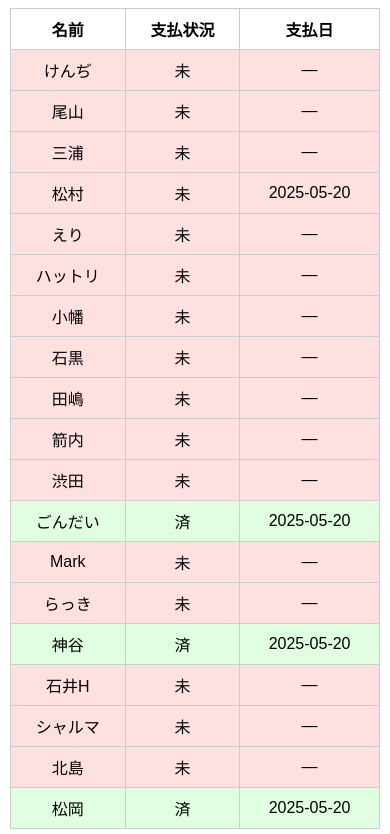
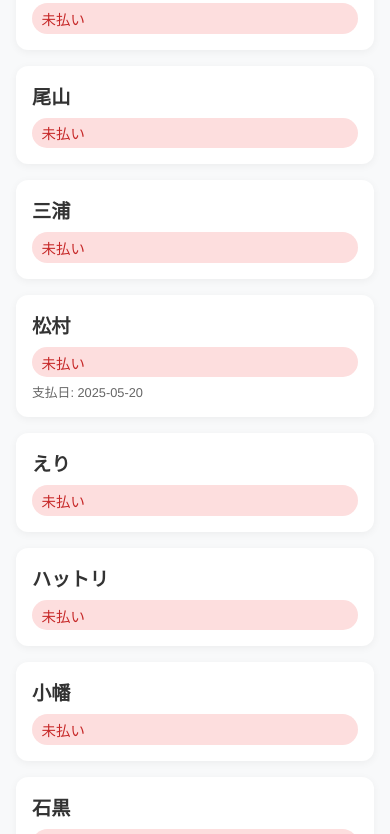
Before and after one commit to dicek-eth/payment-status-20240524, a plain HTML site: page index.html in a window 390 px wide. Shown: the part 167-1001 px from the top of the page. Drawn offline with Linux system fonts and the light colour scheme.

Commit message:
update for smartphone

```diff
--- a/index.html
+++ b/index.html
@@ -7,22 +7,11 @@
   <link rel="stylesheet" href="style.css" />
 </head>
 <body>
-  <h1>5/24（土）13:00 集金状況</h1>
-  <table id="payment-table">
-    <thead>
-      <tr>
-        <th>名前</th>
-        <th>支払状況</th>
-        <th>支払日</th>
-      </tr>
-    </thead>
-    <tbody></tbody>
-  </table>
-
+  <h1>5/24（土）ゾエちゃんプレゼント集金状況</h1>
+  <div id="cards-container"></div>
   <footer>
     <p>※ 管理者が随時更新します</p>
   </footer>
-
   <script src="script.js"></script>
 </body>
 </html>
--- a/script.js
+++ b/script.js
@@ -1,18 +1,28 @@
 fetch('data.json')
   .then(response => response.json())
   .then(data => {
-    const tbody = document.querySelector("#payment-table tbody");
+    const container = document.getElementById("cards-container");
 
     data.forEach(person => {
-      const tr = document.createElement("tr");
-      tr.className = person.status === "済" ? "paid" : "unpaid";
+      const card = document.createElement("div");
+      card.className = "card";
 
-      tr.innerHTML = `
-        <td>${person.name}</td>
-        <td>${person.status}</td>
-        <td>${person.date || "―"}</td>
-      `;
+      const name = document.createElement("div");
+      name.className = "name";
+      name.textContent = person.name;
 
-      tbody.appendChild(tr);
+      const status = document.createElement("div");
+      status.className = `status ${person.status === "済" ? "paid" : "unpaid"}`;
+      status.textContent = person.status === "済" ? "支払済み" : "未払い";
+
+      const date = document.createElement("div");
+      date.className = "date";
+      date.textContent = person.date ? `支払日: ${person.date}` : "";
+
+      card.appendChild(name);
+      card.appendChild(status);
+      if (person.date) card.appendChild(date);
+
+      container.appendChild(card);
     });
   });
--- a/style.css
+++ b/style.css
@@ -1,37 +1,61 @@
 body {
-  font-family: sans-serif;
+  font-family: 'Helvetica Neue', sans-serif;
+  padding: 1rem;
+  margin: 0 auto;
   max-width: 600px;
-  margin: 30px auto;
-  padding: 10px;
+  background-color: #f8f9fa;
+  color: #333;
 }
 
 h1 {
   text-align: center;
+  font-size: 1.5rem;
+  margin-bottom: 1rem;
 }
 
-table {
-  width: 100%;
-  border-collapse: collapse;
-  margin-top: 20px;
+.card {
+  background: white;
+  border-radius: 12px;
+  padding: 1rem;
+  margin-bottom: 1rem;
+  box-shadow: 0 2px 8px rgba(0,0,0,0.05);
+  display: flex;
+  flex-direction: column;
 }
 
-th, td {
-  border: 1px solid #ccc;
-  padding: 8px;
-  text-align: center;
+.name {
+  font-size: 1.2rem;
+  font-weight: bold;
+  margin-bottom: 0.5rem;
 }
 
-tr.paid {
-  background-color: #e0ffe0;
+.status {
+  font-size: 0.9rem;
+  padding: 0.3rem 0.6rem;
+  border-radius: 20px;
+  display: inline-block;
+  font-weight: 500;
 }
 
-tr.unpaid {
-  background-color: #ffe0e0;
+.status.paid {
+  background-color: #d1f5d3;
+  color: #1b5e20;
+}
+
+.status.unpaid {
+  background-color: #fddede;
+  color: #c62828;
+}
+
+.date {
+  font-size: 0.8rem;
+  margin-top: 0.3rem;
+  color: #666;
 }
 
 footer {
-  margin-top: 20px;
-  font-size: 0.9em;
   text-align: center;
-  color: #555;
+  font-size: 0.8rem;
+  color: #999;
+  margin-top: 2rem;
 }
```
Also changed, not shown: 1 other file.
